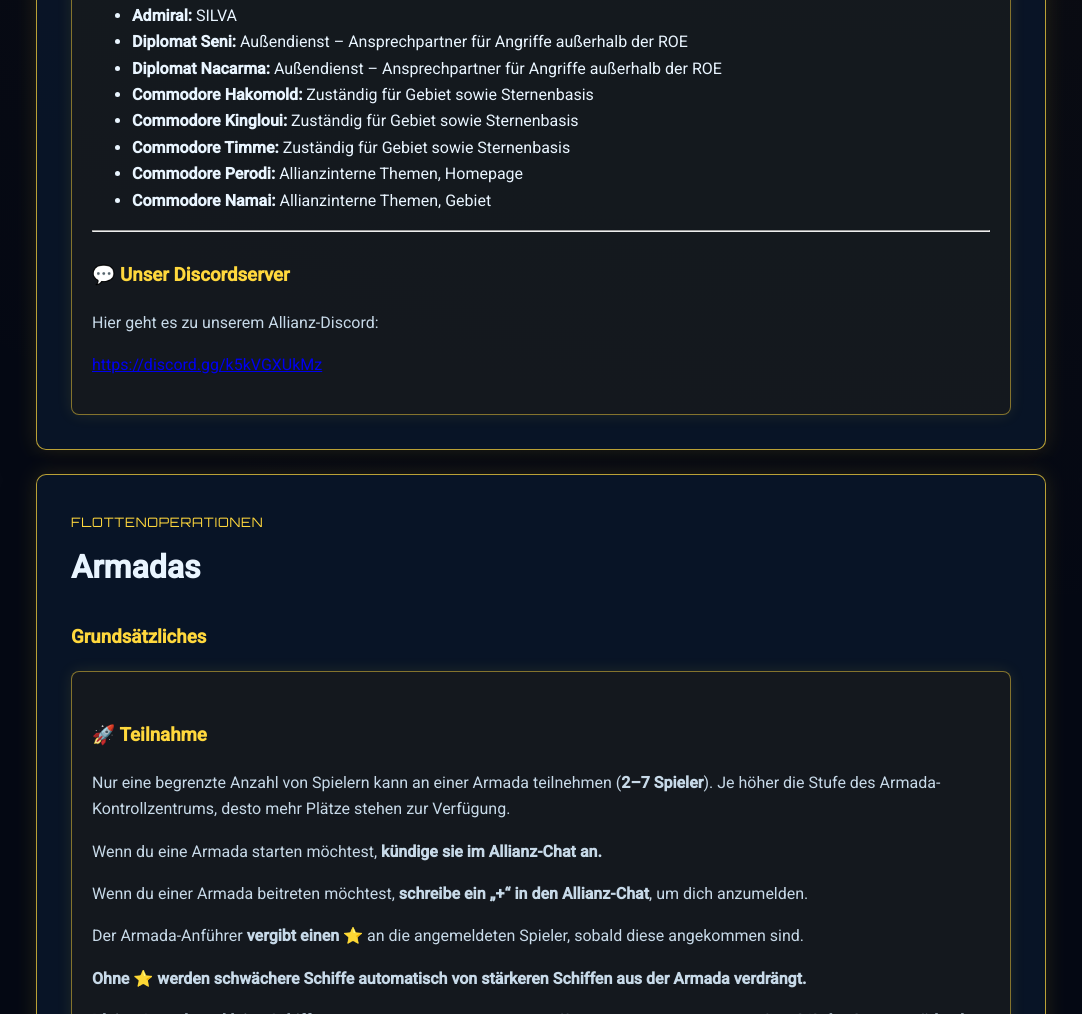
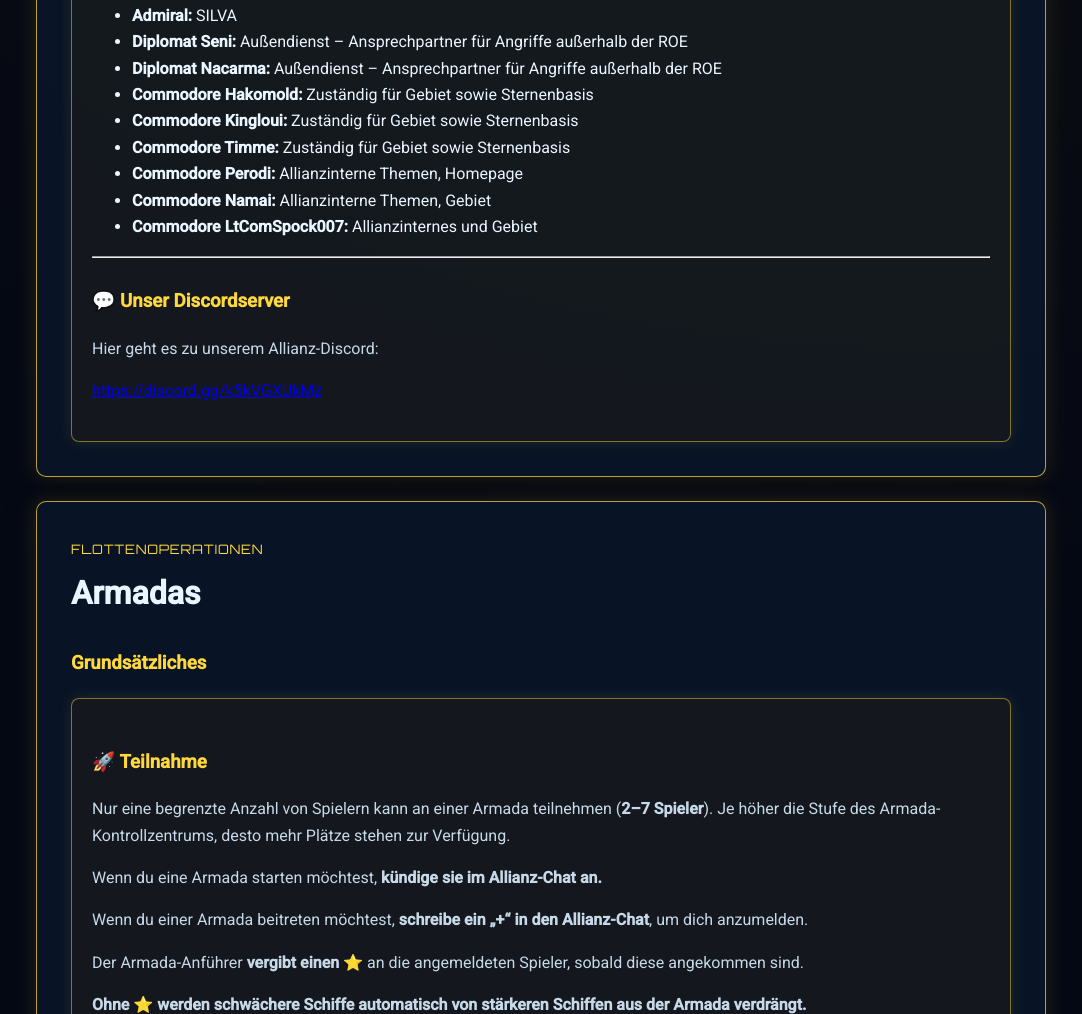
Before and after one commit to Perodi-ops/Imperiale-Garde, a plain HTML site: page index.html in a window 1280 px wide. Shown: the part 3771-4785 px from the top of the page, without its empty margins (99-1181 px from the left). Drawn offline with Linux system fonts and the light colour scheme.

Commit message:
Add Commodore LtComSpock007 to the list

```diff
--- a/index.html
+++ b/index.html
@@ -520,6 +520,7 @@ footer {
       <li><strong>Commodore Timme:</strong> Zuständig für Gebiet sowie Sternenbasis</li>
       <li><strong>Commodore Perodi:</strong> Allianzinterne Themen, Homepage</li>
       <li><strong>Commodore Namai:</strong> Allianzinterne Themen, Gebiet</li>
+      <li><strong>Commodore LtComSpock007:</strong> Allianzinternes und Gebiet</li>
     </ul>
 
     <hr>
```
